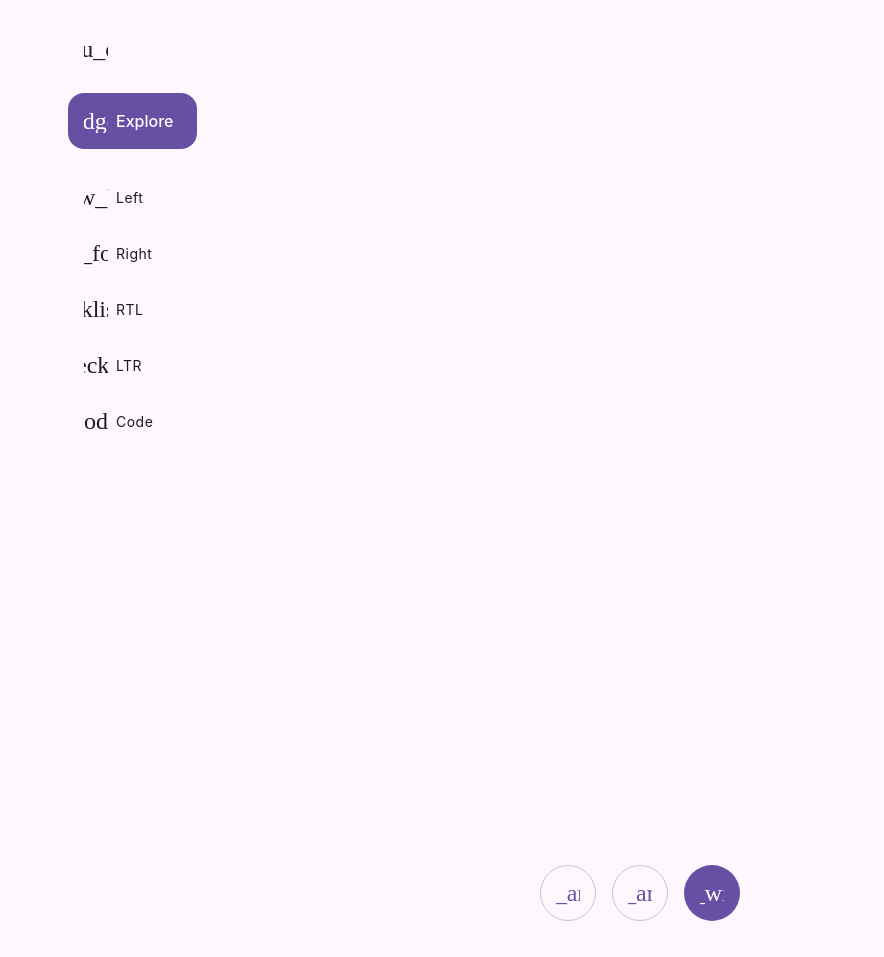
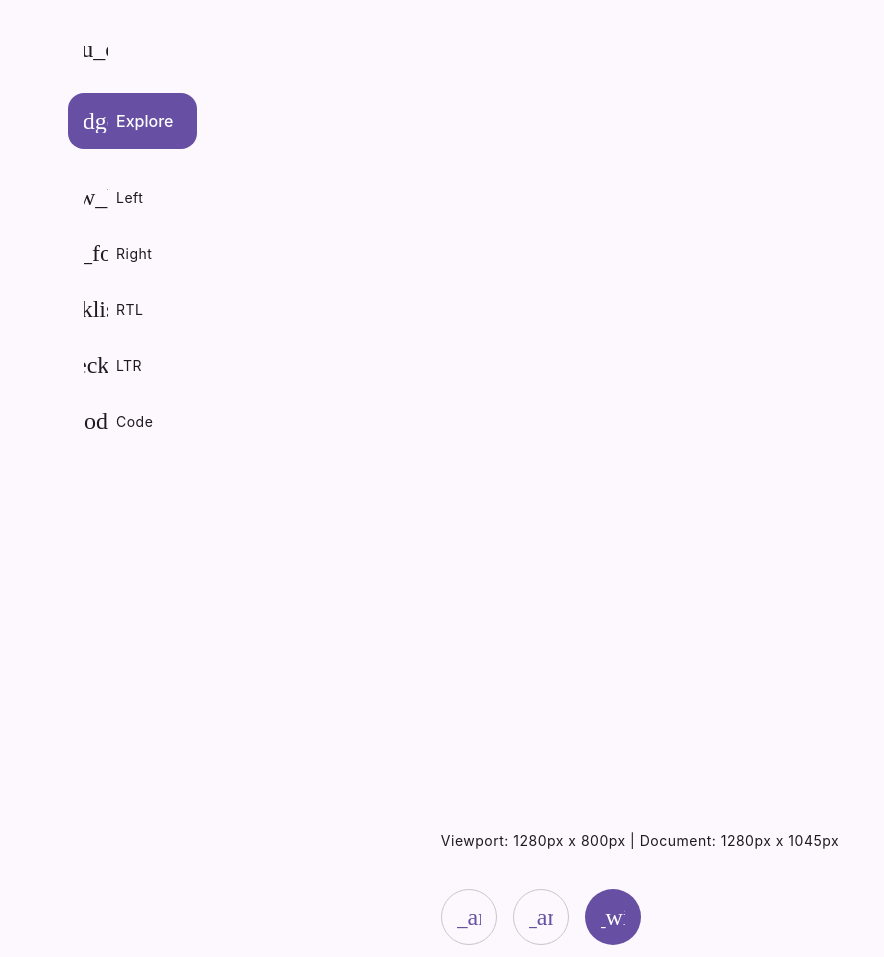
Before and after one commit to MrBrowner/profile, a plain HTML site: page index.html in a window 1280 px wide. Shown: the part 112-1069 px from the top of the page, without its empty margins (0-884 px from the left). Before the commit the page ends 1045 px from the top, so only its background shows below. Drawn offline with Linux system fonts and the light colour scheme; a web font is replaced by a local one.

Commit message:
++ page dimens

```diff
--- a/index.html
+++ b/index.html
@@ -21,7 +21,7 @@
         <p>Researcher</p>
     </header>
 
-    <footer class="center-align">
+    <footer class="center-align ">
         <p id="dimensions"></p>
 
         <nav>
@@ -83,6 +83,7 @@
 
     </main>
 
+    <script src="script.dimens.js"></script>
 </body>
 
 </html>
--- /dev/null
+++ b/script.dimens.js
@@ -0,0 +1,32 @@
+document.addEventListener('DOMContentLoaded', function () {
+    function updatePageDimensions() {
+        // Get the dimensions of the viewport (visible area of the browser window)
+        const viewportWidth = window.innerWidth || document.documentElement.clientWidth || document.body.clientWidth;
+        const viewportHeight = window.innerHeight || document.documentElement.clientHeight || document.body.clientHeight;
+
+        // Get the full height and width of the document (including scrolled content)
+        // document.documentElement.scrollWidth/Height might be more reliable for the full document size
+        const documentWidth = Math.max(
+            document.body.scrollWidth, document.documentElement.scrollWidth,
+            document.body.offsetWidth, document.documentElement.offsetWidth,
+            document.body.clientWidth, document.documentElement.clientWidth
+        );
+        const documentHeight = Math.max(
+            document.body.scrollHeight, document.documentElement.scrollHeight,
+            document.body.offsetHeight, document.documentElement.offsetHeight,
+            document.body.clientHeight, document.documentElement.clientHeight
+        );
+
+
+        const dimensionsElement = document.getElementById('dimensions');
+        if (dimensionsElement) {
+            dimensionsElement.innerHTML = `Viewport: ${viewportWidth}px x ${viewportHeight}px | Document: ${documentWidth}px x ${documentHeight}px`;
+        }
+    }
+
+    // Call the function initially to display dimensions when the page loads
+    updatePageDimensions();
+
+    // Update dimensions whenever the window is resized
+    window.addEventListener('resize', updatePageDimensions);
+});
```
